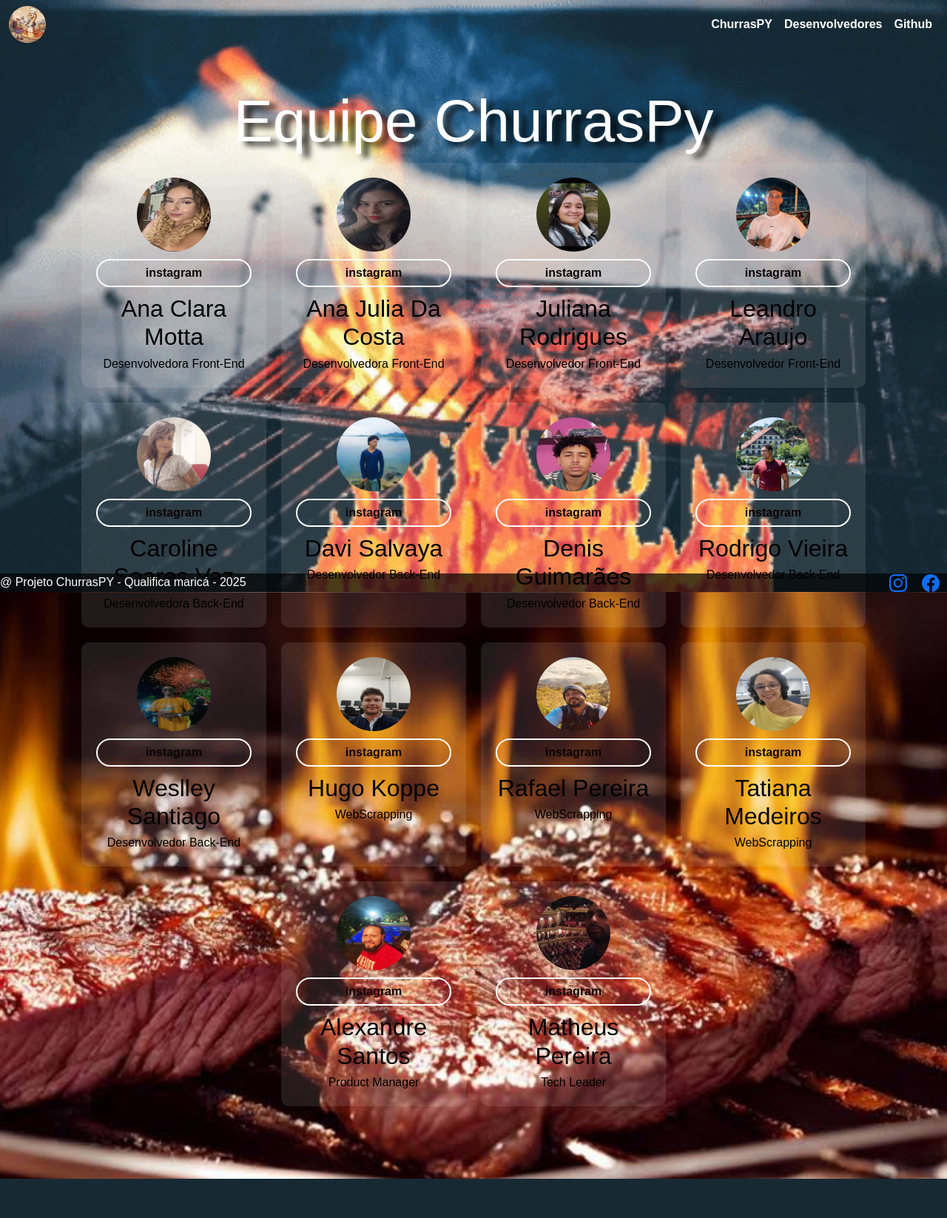
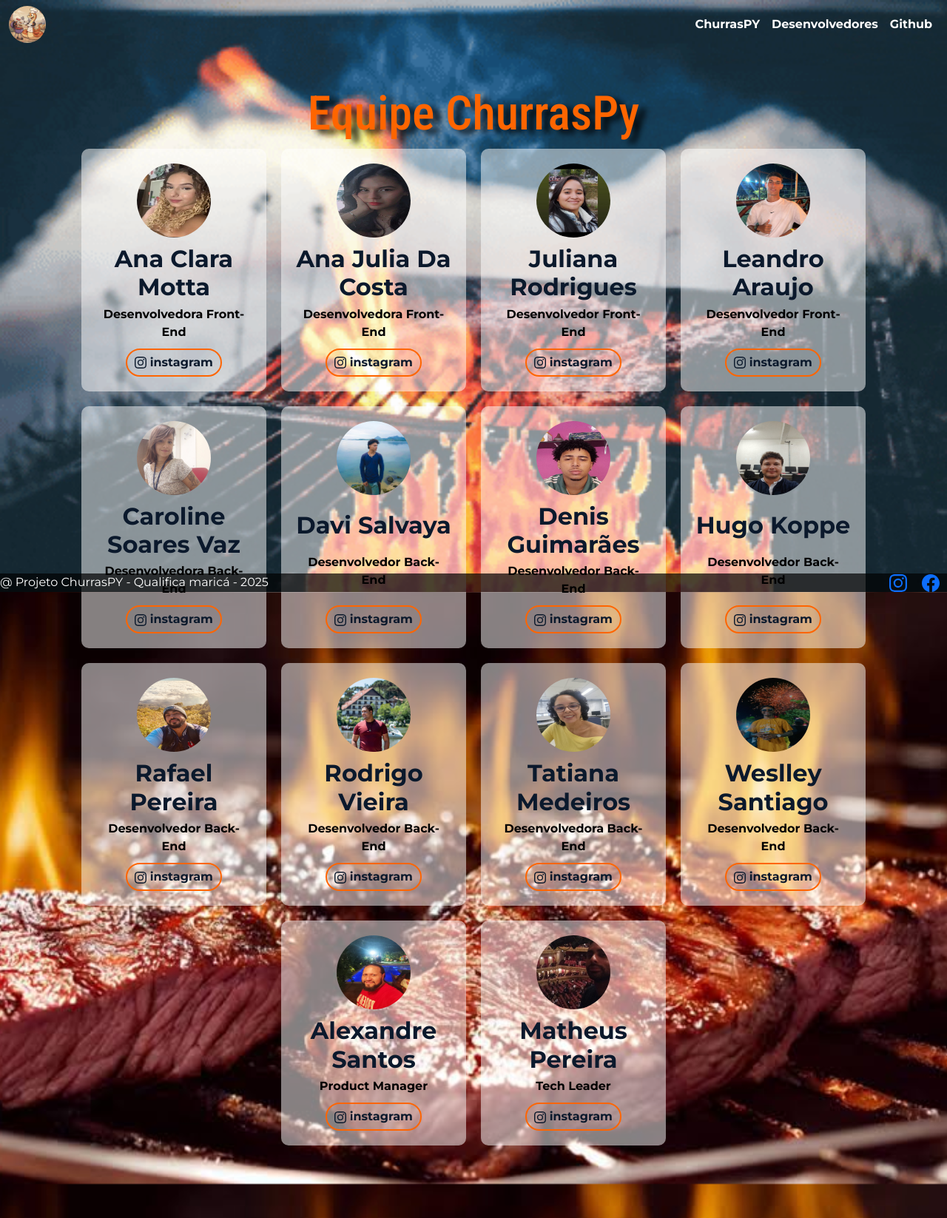
Before and after one commit to rafapcdev/churraspy, a Flask app: page /desenvolvedores in a window 1280 px wide. Shown: the whole page at 74% size. Before the commit the page ends 1593 px from the top, so only its background shows below. Run offline with Flask 3, Linux system fonts and the light colour scheme.

Commit message:
consertado bugs na pag index, e melhorado css na aba desenvovledor

```diff
--- a/app.py
+++ b/app.py
@@ -19,5 +19,5 @@
 
 if __name__ == "__main__":
     with app.app_context():
-        db.create_all()  # Cria as tabelas no banco de dados
+        db.create_all()
     app.run(debug=False)
--- a/members.json
+++ b/members.json
@@ -1,7 +1,7 @@
 [
     {
         "name": "Hugo Koppe",
-        "department": "WebScrapping",
+        "department": "Desenvolvedor Back-End",
         "instagram": "https://www.instagram.com/hartuiqkoppe",
         "image": "Hugo Koppe.png"
     },
@@ -49,7 +49,7 @@
     },
     {
         "name": "Rafael Pereira",
-        "department": "WebScrapping",
+        "department": "Desenvolvedor Back-End",
         "instagram": "https://www.instagram.com/ffaelcost",
         "image": "Rafael Pereira.png"
     },
@@ -67,7 +67,7 @@
     },
     {
         "name": "Tatiana Medeiros",
-        "department": "WebScrapping",
+        "department": "Desenvolvedora Back-End",
         "instagram": "https://www.instagram.com/tatymedeiros05",
         "image": "Tatiana Medeiros.png"
     },
--- a/static/desenvolvedores.css
+++ b/static/desenvolvedores.css
@@ -1,35 +1,59 @@
+@import url('https://fonts.googleapis.com/css2?family=Montserrat:ital,wght@0,100..900;1,100..900&family=Roboto+Condensed:ital,wght@0,100..900;1,100..900&display=swap');
+
+:root {
+    --fonte-titulo: "Roboto Condensed", serif;
+    --fonte-texto: "Montserrat", serif;
+
+    /* --cor-titulo : #A1E3F9;
+    --cor-fonte : #578FCA;
+    --cor-funcao: #3674B5;
+    --cor-borda : #D1F8EF;
+    --cor-fundo :  rgba(255, 255, 255, .5); */
+
+    --cor-titulo : #FF6500;
+    --cor-fonte : #0B192C;
+    --cor-funcao: #000000;
+    --cor-borda : #FF6500;
+    --cor-fundo :  rgba(255, 255, 255, .5);
+}
+
 body {
     margin: 0;
-    font-family: Arial, sans-serif;
-    color: rgb(0, 0, 0);
+    font-family: var(--fonte-texto);
+    color: var(--cor-fonte);
     text-align: center;
 }
+
 
 /* Estilizando o link */
 .Linkedin-link {
     display: inline-flex;
     align-items: center;
     text-decoration: none;
-    color: #0c0303; /* Cor do Linkedin */
+    color: var(--cor-fonte);
+    /* Cor do Linkedin */
     font-weight: bold;
     margin-top: 10px;
     font-size: 16px;
     transition: color 0.3s ease, transform 0.3s ease;
     padding: 5px 10px;
-    border: 2px solid #ffffff;
+    border: 2px solid var(--cor-borda);
     border-radius: 20px;
 }
 
 /* Estilizando o ícone */
 .Linkedin-link i {
-    margin-right: 8px; /* Espaço entre o ícone e o texto */
+    margin-right: 8px;
+    /* Espaço entre o ícone e o texto */
     font-size: 20px;
 }
 
 /* Efeito de hover */
 .Linkedin-link:hover {
-    color: #0099ff; /* Cor mais vibrante ao passar o mouse */
-    transform: scale(1.1); /* Aumenta o tamanho um pouco */
+    color: #0099ff;
+    /* Cor mais vibrante ao passar o mouse */
+    transform: scale(1.1);
+    /* Aumenta o tamanho um pouco */
     border-color: #000000;
 }
 
@@ -40,64 +64,22 @@
 }
 
 
-a {
-    text-decoration: none;
-  }
-
-  a:hover {
-    text-decoration: none;
-  }
-
-
 .member img {
     width: 100px;
     height: 100px;
     border-radius: 50%;
-    transition: transform 0.3s ease; /* Suaviza a animação de aumento */
+    transition: transform 0.3s ease;
+    /* Suaviza a animação de aumento */
 }
 
 .member img:hover {
-    transform: scale(1.2); /* Aumenta a imagem em 20% quando o mouse passa sobre ela */
-}
-
-.churras {
-    font-size: 80px;
-    color: rgb(255, 255, 255);
-    text-shadow: 10px 5px 8px rgba(0, 0, 0, 0.9);
-}
-
-.background {
-    position: fixed; /* Faz com que o fundo fique fixo durante o scroll */
-    top: 0;
-    left: 0;
-    width: 100%;
-    height: 100%;
-    background-image: url('imgs/giphy.gif'); /* Caminho do GIF */
-    background-size: cover; /* Faz o GIF cobrir toda a área */
-    background-position: center; /* Centraliza o GIF */
-    z-index: -1; /* Garante que o fundo fique atrás do conteúdo */
+    transform: scale(1.2);
+    /* Aumenta a imagem em 20% quando o mouse passa sobre ela */
 }
 
 
-@keyframes gradientBG {
-    0% { background-position: 0% 50%; }
-    50% { background-position: 100% 50%; }
-    100% { background-position: 0% 50%; }
-}
-
-.container {
-    padding: 50px 20px;
-}
-
-.team {
-    display: flex;
-    flex-wrap: wrap;
-    justify-content: center;
-    gap: 20px;
-}
-
 .member {
-    background: rgba(255, 255, 255, 0.1);
+    background-color:var(--cor-fundo);
     border-radius: 10px;
     padding: 20px;
     width: 250px;
@@ -115,4 +97,67 @@
 
 .member p {
     margin: 0;
+    color: var(--cor-funcao)
 }
+
+
+a {
+    text-decoration: none;
+}
+
+a:hover {
+    text-decoration: none;
+}
+
+
+
+.churras {
+    font-size: 4rem;
+    font-family: var(--fonte-titulo);
+    color: var(--cor-titulo);
+    text-shadow: 10px 5px 8px rgba(0, 0, 0, 0.9);
+}
+
+.background {
+    position: fixed;
+    /* Faz com que o fundo fique fixo durante o scroll */
+    top: 0;
+    left: 0;
+    width: 100%;
+    height: 100%;
+    background-image: url('imgs/giphy.gif');
+    /* Caminho do GIF */
+    background-size: cover;
+    /* Faz o GIF cobrir toda a área */
+    background-position: center;
+    /* Centraliza o GIF */
+    z-index: -1;
+    /* Garante que o fundo fique atrás do conteúdo */
+}
+
+
+.container {
+    padding: 50px 20px;
+}
+
+.team {
+    display: flex;
+    flex-wrap: wrap;
+    justify-content: center;
+    gap: 20px;
+}
+
+
+@keyframes gradientBG {
+    0% {
+        background-position: 0% 50%;
+    }
+
+    50% {
+        background-position: 100% 50%;
+    }
+
+    100% {
+        background-position: 0% 50%;
+    }
+}
--- a/static/style.css
+++ b/static/style.css
@@ -24,9 +24,6 @@
     z-index: -1;
 }
 
-main {
-    flex: 1;
-}
 
 .card-text .btn, .custom-color, .card-text .btn {
     color: white !important;
@@ -65,6 +62,10 @@
     margin-left: auto;
 }
 
+main {
+    flex: 1;
+}
+
 /* Novo código para fixar o footer */
 footer {
     background-color: rgba(0, 0, 0, 0.7); /* Exemplo de estilo para o footer */
--- a/templates/desenvolvedores.html
+++ b/templates/desenvolvedores.html
@@ -11,10 +11,16 @@
     <h1 class="churras">Equipe ChurrasPy</h1>
     <div class="team">
         {% for _,row in members.iterrows() %}
-        <div class="member">
-            <img src="{{ url_for('static', filename='imgs/{}'.format(row['image'])) }}" alt="{{ row['name'] }}">            <a href="{{row['instagram']}}" target="_blank" class="Linkedin-link">instagram</a>
-            <h2>{{row["name"]}}</h2>
-            <p>{{row["department"]}}</p>
+        <div class="member d-flex flex-column align-items-center justify-content-between">
+            <img src="{{ url_for('static', filename='imgs/{}'.format(row['image'])) }}" alt="{{ row['name'] }}">
+            <h2 class="fs-auto fw-bold">{{row["name"]}}</h2>
+            <p class="fs-auto fw-bold">{{row["department"]}}</p>
+            <a href="{{row['instagram']}}" target="_blank" class="Linkedin-link">
+                <svg xmlns="http://www.w3.org/2000/svg" width="16" height="16" fill="currentColor" class="bi bi-instagram" viewBox="0 0 16 16">
+                    <path d="M8 0C5.829 0 5.556.01 4.703.048 3.85.088 3.269.222 2.76.42a3.9 3.9 0 0 0-1.417.923A3.9 3.9 0 0 0 .42 2.76C.222 3.268.087 3.85.048 4.7.01 5.555 0 5.827 0 8.001c0 2.172.01 2.444.048 3.297.04.852.174 1.433.372 1.942.205.526.478.972.923 1.417.444.445.89.719 1.416.923.51.198 1.09.333 1.942.372C5.555 15.99 5.827 16 8 16s2.444-.01 3.298-.048c.851-.04 1.434-.174 1.943-.372a3.9 3.9 0 0 0 1.416-.923c.445-.445.718-.891.923-1.417.197-.509.332-1.09.372-1.942C15.99 10.445 16 10.173 16 8s-.01-2.445-.048-3.299c-.04-.851-.175-1.433-.372-1.941a3.9 3.9 0 0 0-.923-1.417A3.9 3.9 0 0 0 13.24.42c-.51-.198-1.092-.333-1.943-.372C10.443.01 10.172 0 7.998 0zm-.717 1.442h.718c2.136 0 2.389.007 3.232.046.78.035 1.204.166 1.486.275.373.145.64.319.92.599s.453.546.598.92c.11.281.24.705.275 1.485.039.843.047 1.096.047 3.231s-.008 2.389-.047 3.232c-.035.78-.166 1.203-.275 1.485a2.5 2.5 0 0 1-.599.919c-.28.28-.546.453-.92.598-.28.11-.704.24-1.485.276-.843.038-1.096.047-3.232.047s-2.39-.009-3.233-.047c-.78-.036-1.203-.166-1.485-.276a2.5 2.5 0 0 1-.92-.598 2.5 2.5 0 0 1-.6-.92c-.109-.281-.24-.705-.275-1.485-.038-.843-.046-1.096-.046-3.233s.008-2.388.046-3.231c.036-.78.166-1.204.276-1.486.145-.373.319-.64.599-.92s.546-.453.92-.598c.282-.11.705-.24 1.485-.276.738-.034 1.024-.044 2.515-.045zm4.988 1.328a.96.96 0 1 0 0 1.92.96.96 0 0 0 0-1.92m-4.27 1.122a4.109 4.109 0 1 0 0 8.217 4.109 4.109 0 0 0 0-8.217m0 1.441a2.667 2.667 0 1 1 0 5.334 2.667 2.667 0 0 1 0-5.334"/>
+                </svg>
+                instagram
+            </a>
         </div>
         {% endfor %}
     </div>
--- a/templates/pieces/buttons_controler.html
+++ b/templates/pieces/buttons_controler.html
@@ -1,5 +1,5 @@
 
-<div class="d-flex justify-content-between buttons-controler mt-3">
+<div class="d-flex justify-content-around buttons-controler mt-3">
     <button class="btn btn-primary fs-6 fs-md-5 fs-lg-4" onclick="next_previous(false)">Anterior</button>
     <button class="btn btn-primary fs-6 fs-md-5 fs-lg-4" onclick="get_items_selected()">Calcular</button>
     <button class="btn btn-primary fs-6 fs-md-5 fs-lg-4" onclick="next_previous(true)">Próximo</button>
```
Also changed, not shown: templates/index.html (+25 -29 lines), instance/app.db.
